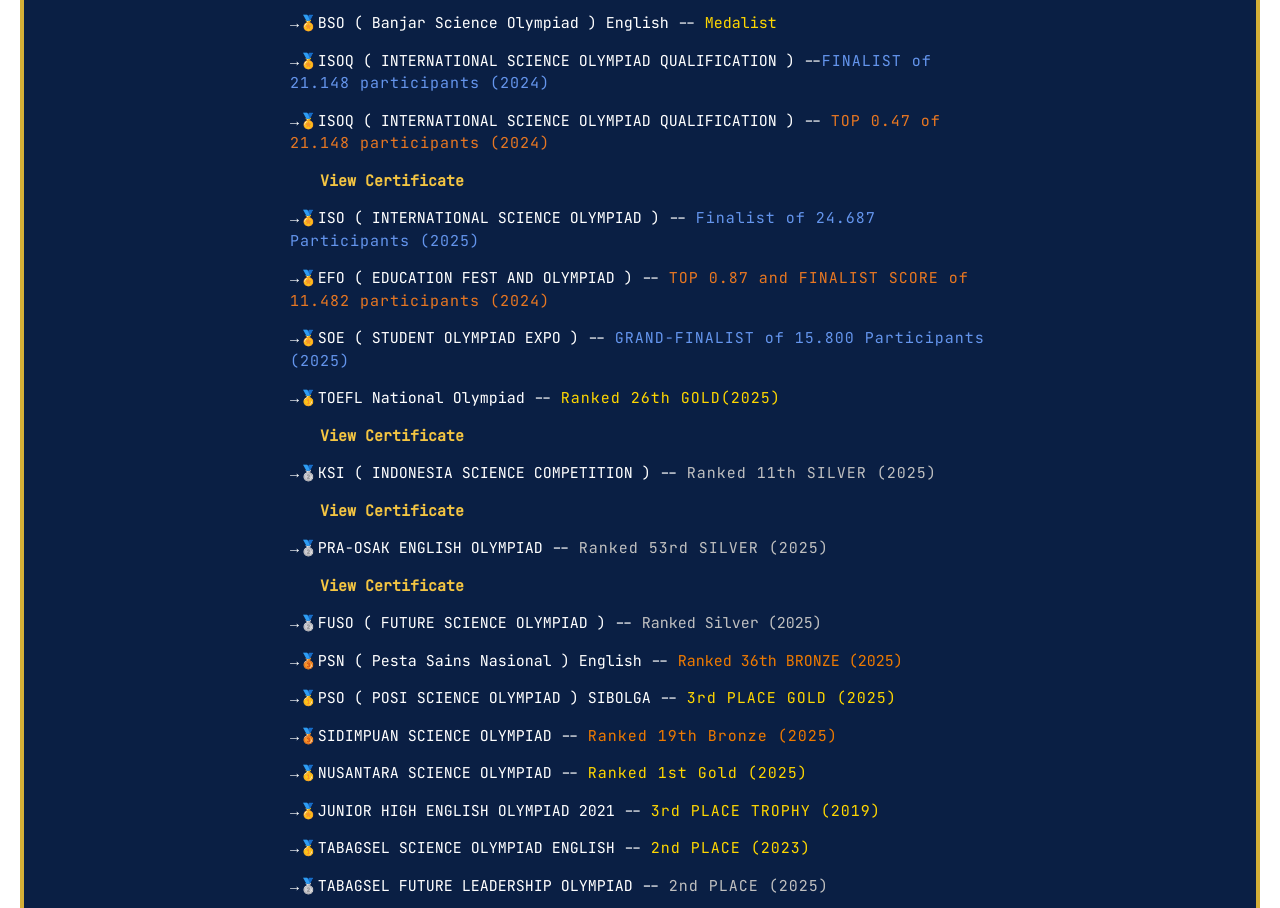
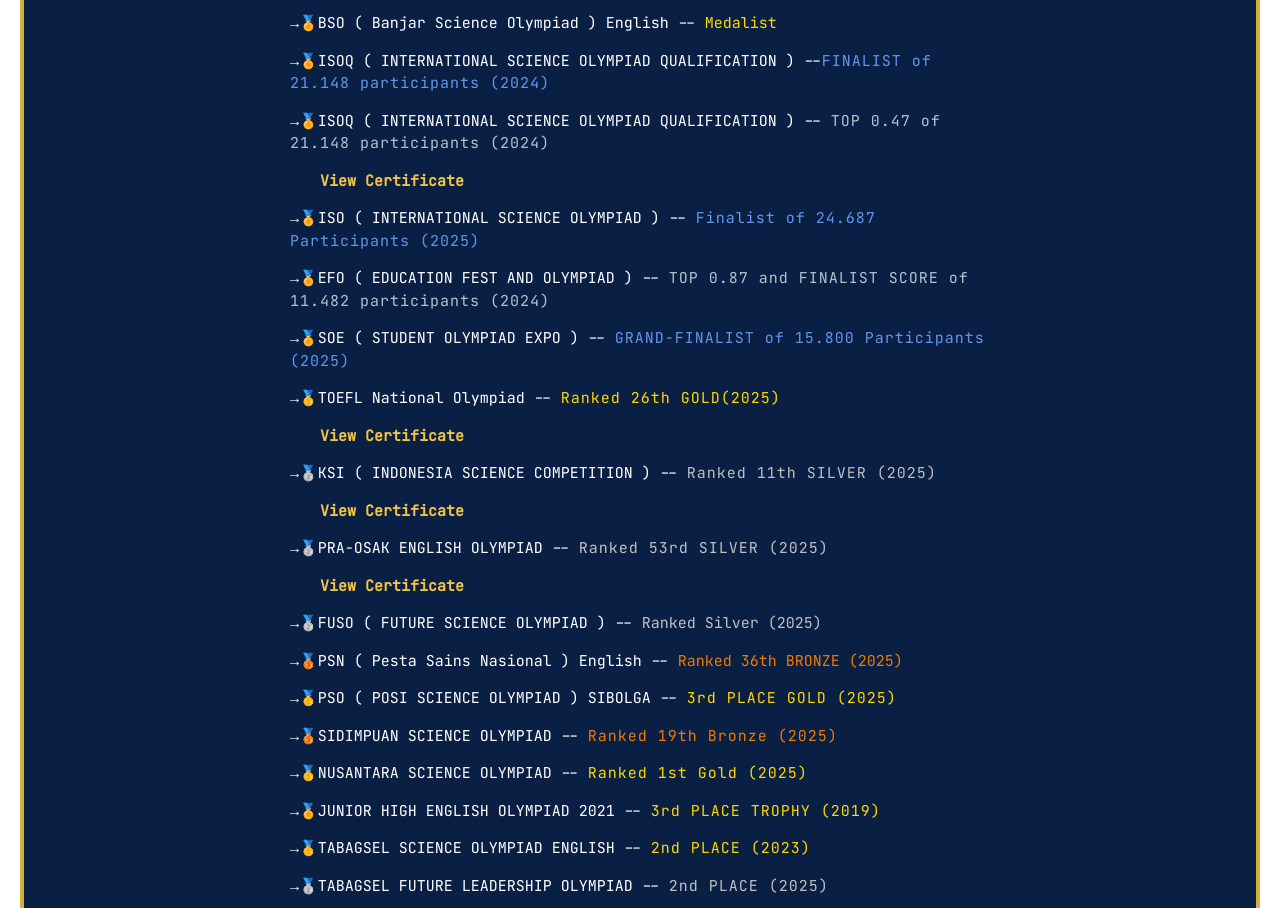
Before and after one commit to Starzz90/Enzosite, a plain HTML site: page index.html in a window 1280 px wide. Shown: the part 1761-2669 px from the top of the page. Drawn offline with nearby package versions, Linux system fonts and the light colour scheme; a script that the page names is missing.

Commit message:
Update index.html

```diff
--- a/index.html
+++ b/index.html
@@ -192,7 +192,7 @@
             color:cornflowerblue
         }
         .TOP{
-            color: #E87722;
+            color: #AEC6CF;
         }
         .Rep{
             color: #BF00FF;
```
